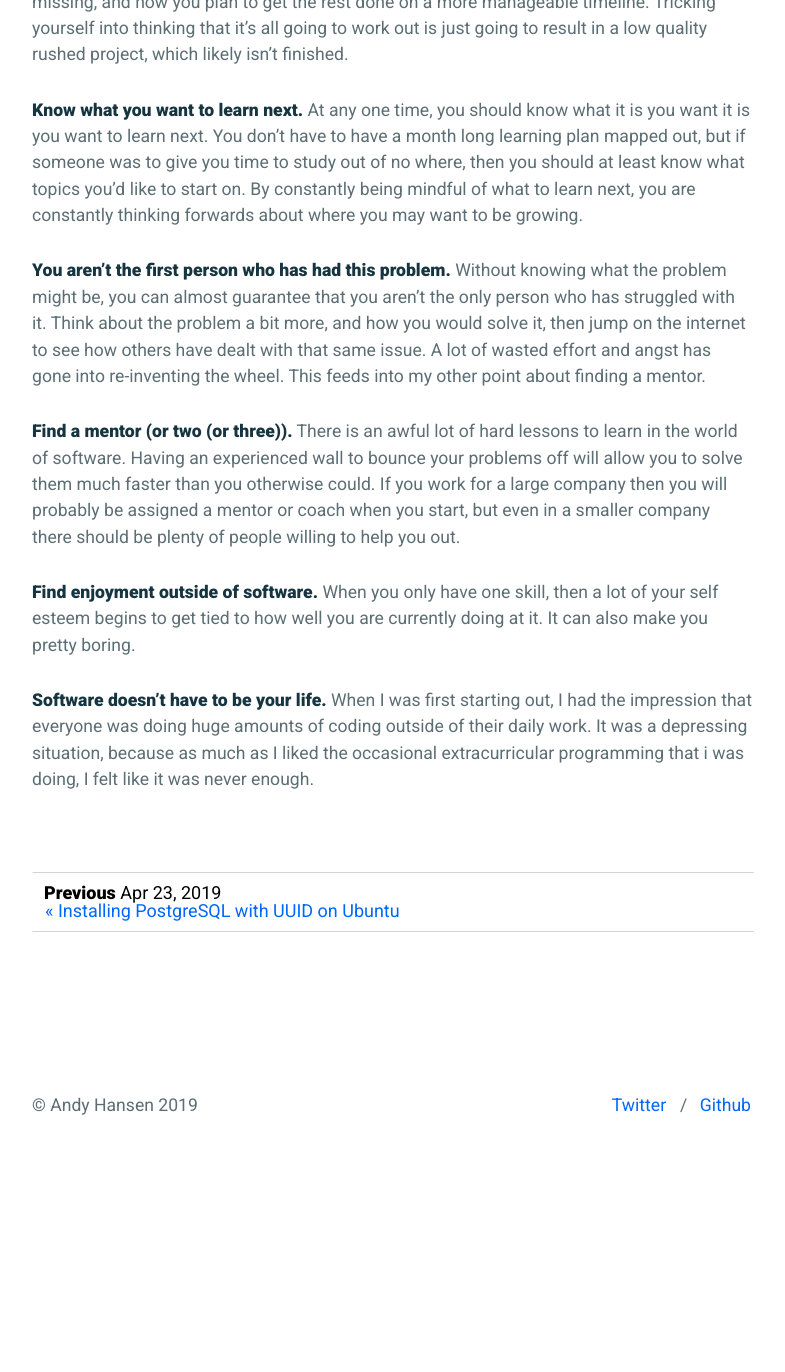
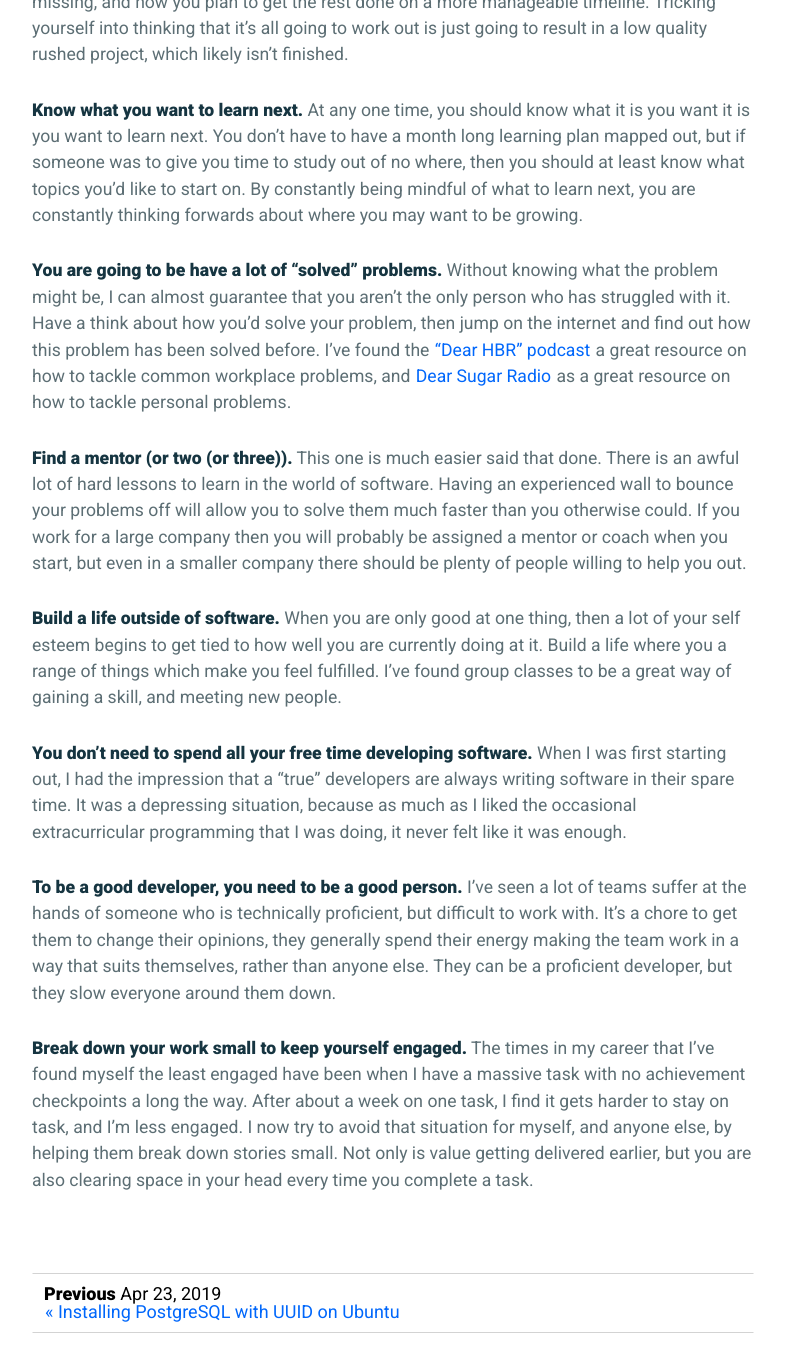
Before and after one commit to andyhansen/blog, a Jekyll site: the page built from _posts/2019-05-21-what-ive-learnt-so-far.md, in a window 1280 px wide and 1400 px high, scrolled down 634 px. Shown: the top 1372 px of the window, without its empty margins (248-1033 px from the left). Built offline with Jekyll 4.4.1, drawn with Linux system fonts in a browser that asks for light colours; nearby versions of some CDN libraries; comment, search, counter and statistics services are not loaded; before the commit the page ends 1913 px from its top, so only the background shows below that.

Commit message:
More on what I've learnt

```diff
--- a/_posts/2019-05-21-what-ive-learnt-so-far.md
+++ b/_posts/2019-05-21-what-ive-learnt-so-far.md
@@ -2,7 +2,7 @@
 layout: post
 title: "What I've Learnt So Far"
 date: 2019-05-21
-tags: life
+tags: life personal-growth
 comments: true
 ---
 
@@ -12,10 +12,14 @@ Over the last 4 years I've been working I've picked up a few knowledge nuggets a
 
 **Know what you want to learn next.** At any one time, you should know what it is you want it is you want to learn next. You don't have to have a month long learning plan mapped out, but if someone was to give you time to study out of no where, then you should at least know what topics you'd like to start on. By constantly being mindful of what to learn next, you are constantly thinking forwards about where you may want to be growing.
 
-**You aren't the first person who has had this problem.** Without knowing what the problem might be, you can almost guarantee that you aren't the only person who has struggled with it. Think about the problem a bit more, and how you would solve it, then jump on the internet to see how others have dealt with that same issue. A lot of wasted effort and angst has gone into re-inventing the wheel. This feeds into my other point about finding a mentor.
+**You are going to be have a lot of "solved" problems.** Without knowing what the problem might be, I can almost guarantee that you aren't the only person who has struggled with it. Have a think about how you'd solve your problem, then jump on the internet and find out how this problem has been solved before. I've found the ["Dear HBR" podcast](https://hbr.org/2018/01/podcast-dear-hbr) a great resource on how to tackle common workplace problems, and [Dear Sugar Radio](https://www.npr.org/podcasts/469249288/dear-sugar-radio) as a great resource on how to tackle personal problems.
 
-**Find a mentor (or two (or three)).** There is an awful lot of hard lessons to learn in the world of software. Having an experienced wall to bounce your problems off will allow you to solve them much faster than you otherwise could. If you work for a large company then you will probably be assigned a mentor or coach when you start, but even in a smaller company there should be plenty of people willing to help you out.
+**Find a mentor (or two (or three)).** This one is much easier said that done. There is an awful lot of hard lessons to learn in the world of software. Having an experienced wall to bounce your problems off will allow you to solve them much faster than you otherwise could. If you work for a large company then you will probably be assigned a mentor or coach when you start, but even in a smaller company there should be plenty of people willing to help you out.
 
-**Find enjoyment outside of software.** When you only have one skill, then a lot of your self esteem begins to get tied to how well you are currently doing at it. It can also make you pretty boring.
+**Build a life outside of software.** When you are only good at one thing, then a lot of your self esteem begins to get tied to how well you are currently doing at it. Build a life where you a range of things which make you feel fulfilled. I've found group classes to be a great way of gaining a skill, and meeting new people.
 
-**Software doesn't have to be your life.** When I was first starting out, I had the impression that everyone was doing huge amounts of coding outside of their daily work. It was a depressing situation, because as much as I liked the occasional extracurricular programming that i was doing, I felt like it was never enough.
+**You don't need to spend all your free time developing software.** When I was first starting out, I had the impression that a "true" developers are always writing software in their spare time. It was a depressing situation, because as much as I liked the occasional extracurricular programming that I was doing, it never felt like it was enough.
+
+**To be a good developer, you need to be a good person.** I've seen a lot of teams suffer at the hands of someone who is technically proficient, but difficult to work with. It's a chore to get them to change their opinions, they generally spend their energy making the team work in a way that suits themselves, rather than anyone else. They can be a proficient developer, but they slow everyone around them down.
+
+**Break down your work small to keep yourself engaged.** The times in my career that I've found myself the least engaged have been when I have a massive task with no achievement checkpoints a long the way. After about a week on one task, I find it gets harder to stay on task, and I'm less engaged. I now try to avoid that situation for myself, and anyone else, by helping them break down stories small. Not only is value getting delivered earlier, but you are also clearing space in your head every time you complete a task.
```
Also changed, not shown: _posts/2019-04-23-install-postgres-asdf-ubuntu.md (+1 -1 lines).
